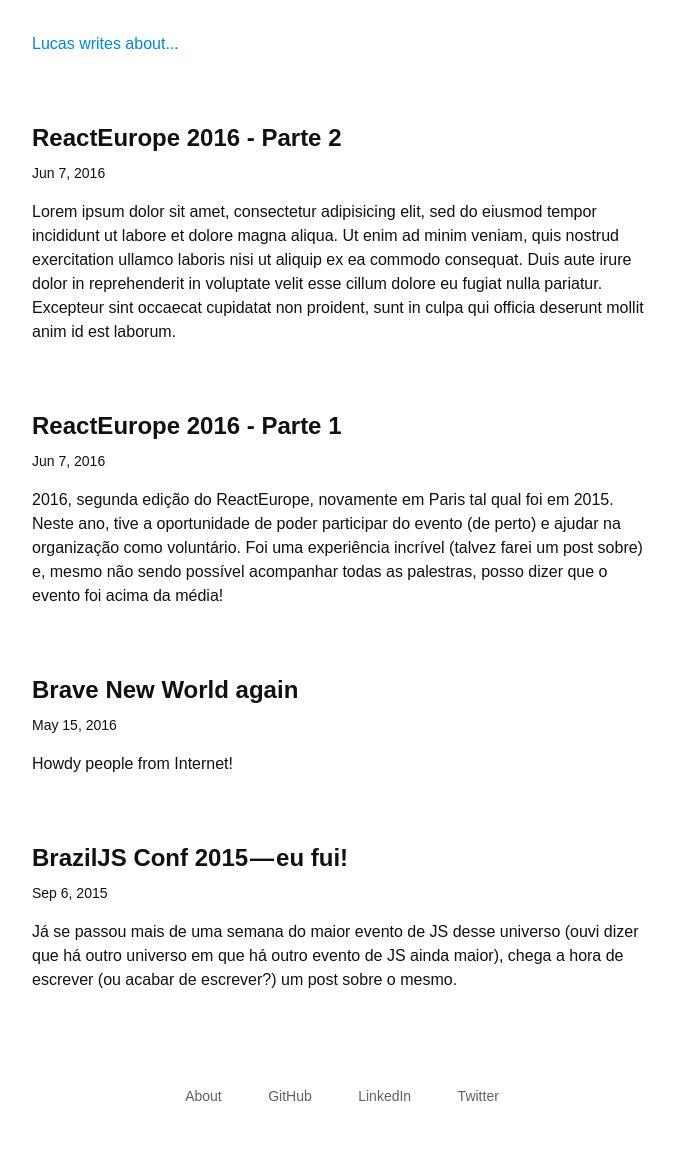
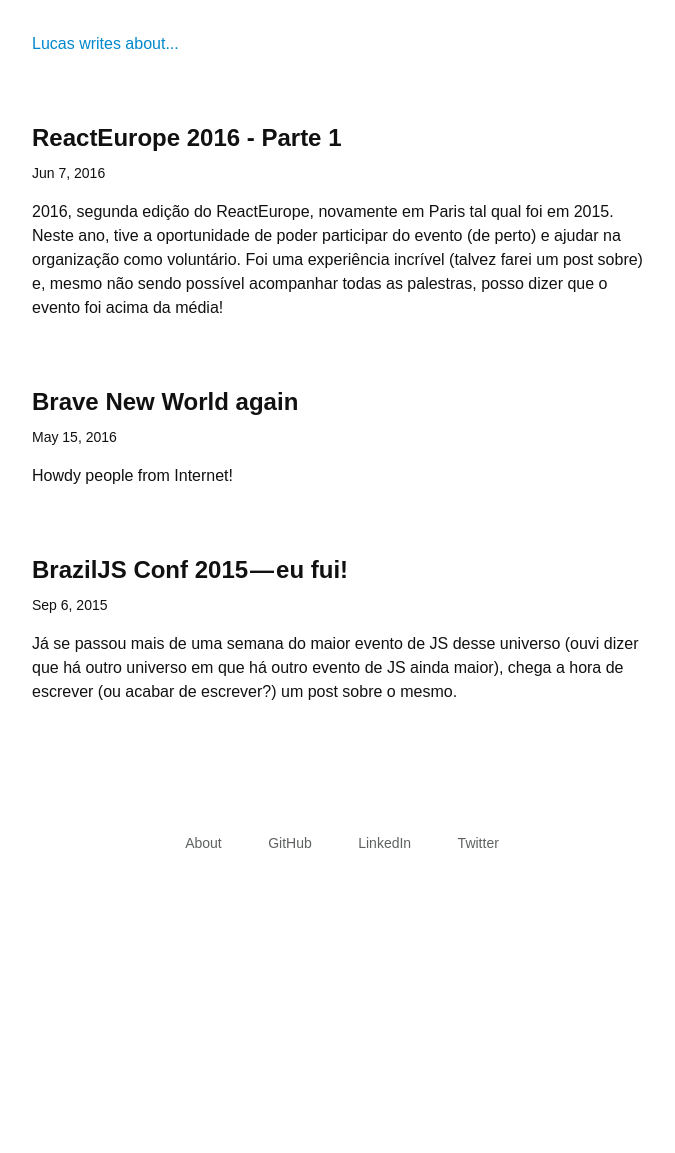
Before and after one commit to AgtLucas/_agtlucas.com, a Jekyll site: the page built from index.html, in a window 1280 px wide. Shown: the whole page, without its empty margins (298-973 px from the left). Built offline with Jekyll 4.4.1, drawn with Linux system fonts in a browser that asks for light colours; some web fonts are replaced; after the commit the page ends 900 px from its top, so only the background shows below that.

Commit message:
Update new post

```diff
--- a/_posts/2016-06-07-react-europe-2016-parte-2.md
+++ /dev/null
@@ -1,79 +0,0 @@
----
-layout: post
-title:  "ReactEurope 2016 - Parte 2"
-description: "Um evento inspirador!"
-date:   2016-06-07 17:17:58 -0300
-categories: blog
----
-
-Lorem ipsum dolor sit amet, consectetur adipisicing elit, sed do eiusmod tempor incididunt ut labore et dolore magna aliqua. Ut enim ad minim veniam, quis nostrud exercitation ullamco laboris nisi ut aliquip ex ea commodo consequat. Duis aute irure dolor in reprehenderit in voluptate velit esse cillum dolore eu fugiat nulla pariatur. Excepteur sint occaecat cupidatat non proident, sunt in culpa qui officia deserunt mollit anim id est laborum.
-
-## Day 2
-
-### Evolving the Visual Programming Environment with React
-
-Nesta palestra, [Jonas Gebhardt](https://twitter.com/jonasgebhardt) demonstra através de uma ferramenta de prototipagem bem legal como podemos tornar o ambiente de programação mais acessivo.
-
-<div class="u-video">
-<iframe width="560" height="315" src="https://www.youtube.com/embed/WjJdaDXN5Vs" frameborder="0" allowfullscreen></iframe>
-</div>
-
-### React Native Retrospective
-
-Este ano (2016) React Native completou 1 ano de vida e [Bonnie Eisenman](https://twitter.com/brindelle) apresenta uma retrospectiva do mesmo. Polêmico desde o seu anúncio e lançamento em 2015, onde na época em questão tinha suporte apenas para iOS, passando até os dias atuais onde conta com suporte para Android e o que o futuro nos reserva com o recente anúncio da parceria com a Microsoft e Samsung para fazer uso do RN em seus respectivos devices e plataformas.
-
-<div class="u-video">
-<iframe width="560" height="315" src="https://www.youtube.com/embed/-vl57brMWNg" frameborder="0" allowfullscreen></iframe>
-</div>
-
-### The Evolution of React UI Development
-
-Uma das palestras mais animadas do dia, [Max Stoiber](https://twitter.com/mxstbr) e [Nik Graf](https://twitter.com/nikgraf) fazem um review sobre o desenvolvimento de UI com React e apresentam seu mais novo projeto; [Carte Blanche](https://github.com/carteb/carte-blanche), que nada mais é que um espaço isolado de desenvolvimento que permite você desenvolver e testar componentes de uma maneira bem interessante. Vale a pena conferir!
-
-<div class="u-video">
-<iframe width="560" height="315" src="https://www.youtube.com/embed/0IkWuXeKPV0" frameborder="0" allowfullscreen></iframe>
-</div>
-
-### Recomposing your React application
-
-[Andrew Clark](https://twitter.com/acdlite) discute diversas estratégias de como construir aplicações React preparadas para escalabilidade e reuso. Dica; [Recompose](https://github.com/acdlite/recompose).
-
-<div class="u-video">
-<iframe width="560" height="315" src="https://www.youtube.com/embed/zD_judE-bXk" frameborder="0" allowfullscreen></iframe>
-</div>
-
-### Falcor: One Model Everywhere
-
-<div class="u-video">
-<iframe width="560" height="315" src="https://www.youtube.com/embed/nxQweyTUj5s" frameborder="0" allowfullscreen></iframe>
-</div>
-
-### JavaScript, React Native and Performance
-
-<div class="u-video">
-<iframe width="560" height="315" src="https://www.youtube.com/embed/1oL_OJ3UePU" frameborder="0" allowfullscreen></iframe>
-</div>
-
-### Building li.st for Android with Exponent and React Native
-
-<div class="u-video">
-<iframe width="560" height="315" src="https://www.youtube.com/embed/cI9bDvDEsYE" frameborder="0" allowfullscreen></iframe>
-</div>
-
-### GraphQL Future
-
-<div class="u-video">
-<iframe width="560" height="315" src="https://www.youtube.com/embed/ViXL0YQnioU" frameborder="0" allowfullscreen></iframe>
-</div>
-
-### Building native mobile apps with GraphQL
-
-<div class="u-video">
-<iframe width="560" height="315" src="https://www.youtube.com/embed/z5rz3saDPJ8" frameborder="0" allowfullscreen></iframe>
-</div>
-
-### Q&A with core team members
-
-<div class="u-video">
-<iframe width="560" height="315" src="https://www.youtube.com/embed/5pMDd1t2thc" frameborder="0" allowfullscreen></iframe>
-</div>
```
Also changed, not shown: _posts/2016-06-07-react-europe-2016-parte-1.md (+2 -0 lines).
